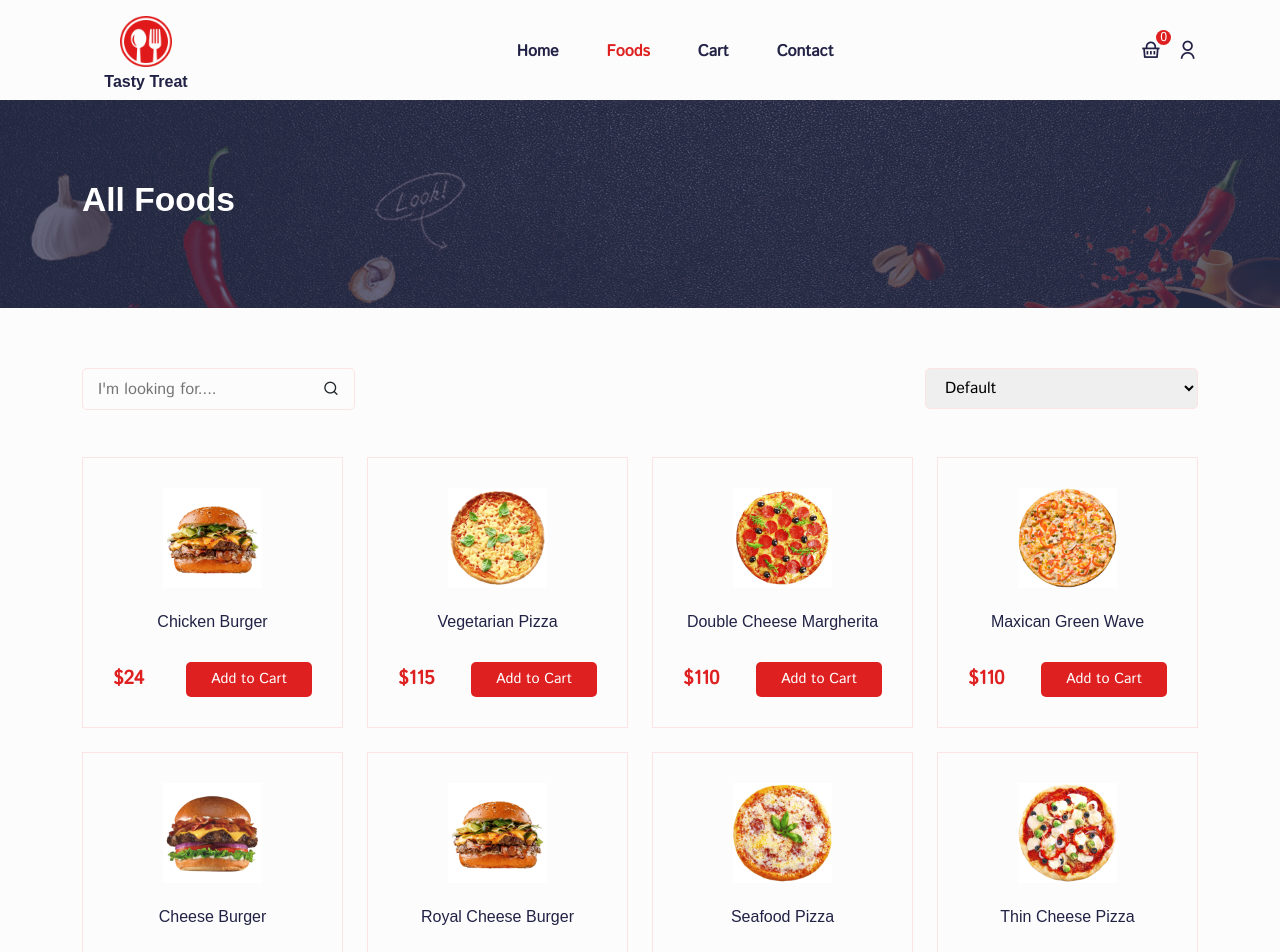
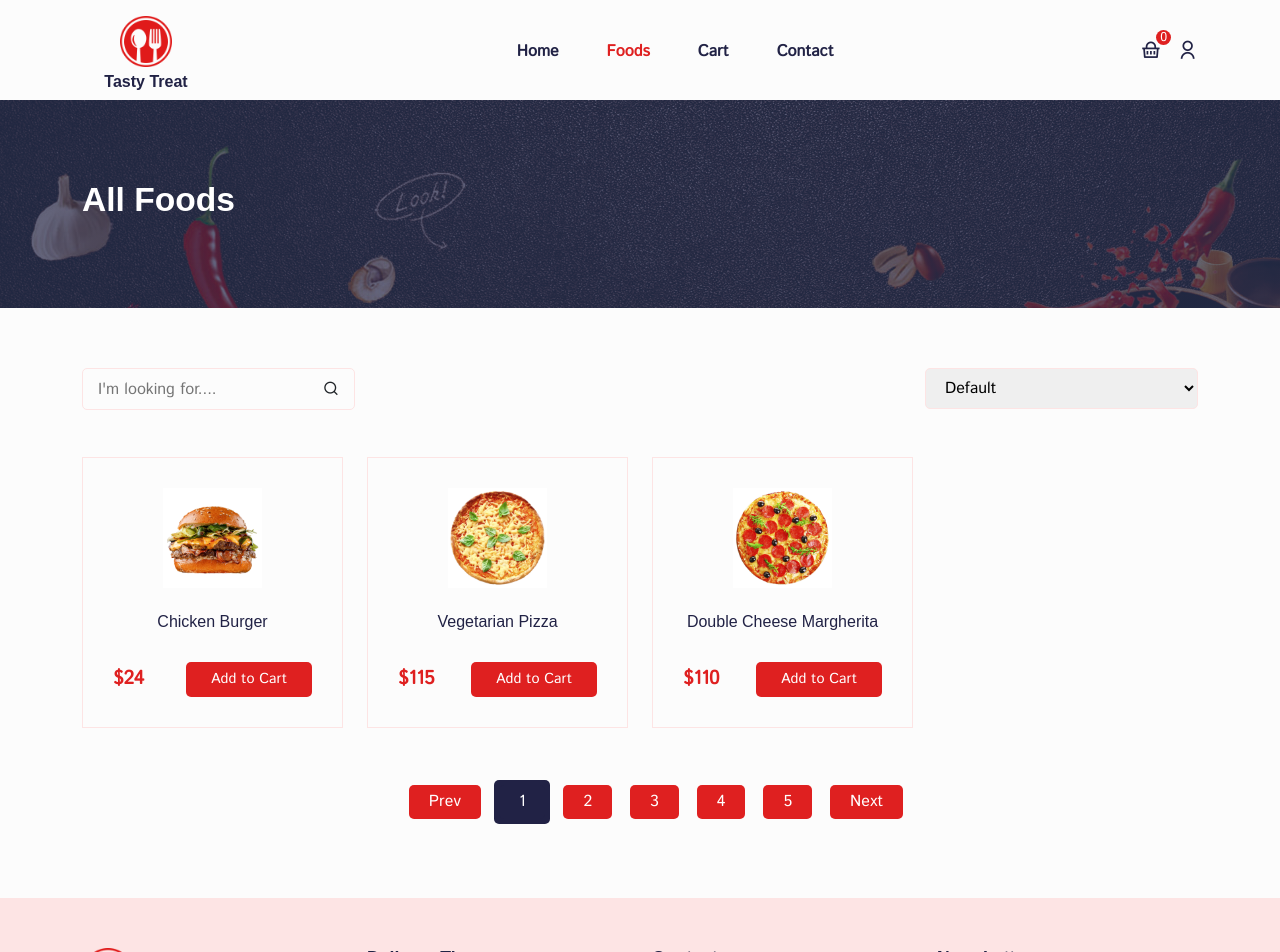
Before and after one commit to gholamreza-hasnzade/Reactjs-food-App-redux-toolkit, a React (Create React App) app: page /foods in a window 1280 px wide. Shown: the top 952 px of the page. Built offline with nearby package versions, Linux system fonts and the light colour scheme; a web font is replaced by a local one.

Commit message:
[ReactPaginate] in products

```diff
--- a/src/pages/allFoods/AllFoods.jsx
+++ b/src/pages/allFoods/AllFoods.jsx
@@ -3,6 +3,8 @@ import { Container, Row, Col } from "reactstrap";
 
 import Helmet from "../../components/helmet/Helmet";
 import { CommonSection, ProductCard } from "../../components/UI";
+
+import ReactPaginate from "react-paginate";
 
 import products from "../../assets/fake-data/products";
 
@@ -10,7 +12,16 @@ import "./all-foods.css";
 
 const AllFoods = () => {
   const [searchItem, setSearchItem] = useState("");
-  const [productData, setProductData] = useState(products);
+  const [pageNumber, setPageNumber] = useState(0);
+
+  const productPerPage = 3;
+  const visitedPage = pageNumber * productPerPage;
+  const displayPage = products.slice(visitedPage, visitedPage + productPerPage);
+  const pageCount = Math.ceil(products.length / productPerPage);
+
+  const changePage = ({ selected }) => {
+    setPageNumber(selected);
+  };
 
   return (
     <Helmet title="All Foods">
@@ -47,23 +58,29 @@ const AllFoods = () => {
               </div>
             </Col>
 
-            {productData
+            {displayPage
               .filter((item) => {
                 if (searchItem.value === "") return item;
 
-                if (
-                  item.title
-                    .toLowerCase()
-                    .includes(searchItem.toLowerCase())
-                )
+                if (item.title.toLowerCase().includes(searchItem.toLowerCase()))
                   return item;
               })
 
               .map((item) => (
                 <Col lg="3" md="4" sm="6" xs="6" className="mb-4" key={item.id}>
-                  <ProductCard  item={item} />
+                  <ProductCard item={item} />
                 </Col>
               ))}
+            <div>
+              <ReactPaginate
+                pageCount={pageCount}
+                onPageChange={changePage}
+                previousLabel="Prev"
+                nextAriaLabel="Next"
+                containerClassName="paginationButtons"
+                forcePage={pageNumber}
+              />
+            </div>
           </Row>
         </Container>
       </section>
--- a/src/pages/allFoods/all-foods.css
+++ b/src/pages/allFoods/all-foods.css
@@ -4,7 +4,6 @@
   border-radius: 5px;
   border: 1px solid #fde4e4;
   outline: none;
-
 }
 .search__widget input {
   border: none;
@@ -15,3 +14,36 @@
 .search__widget input:focus {
   outline: none;
 }
+
+/* pagination's */
+
+.paginationButtons {
+  width: 100%;
+  height: 40px;
+  display: flex;
+  align-items: center;
+  justify-content: center;
+  column-gap: 0.5rem;
+  list-style: none;
+  margin-top: 30px;
+}
+
+.paginationButtons a {
+  padding: 5px 20px;
+  background: #df2020;
+  color: #fff !important;
+  border-radius: 5px;
+  display: flex;
+  align-items: center;
+  justify-content: center;
+  cursor: pointer;
+  margin: 5px;
+}
+
+.paginationButtons a:hover {
+    background: #212245;
+}
+.paginationButtons .selected ,.paginationButtons .selected a{
+    background: #212245 !important;
+    border-radius: 5px;
+}
```
